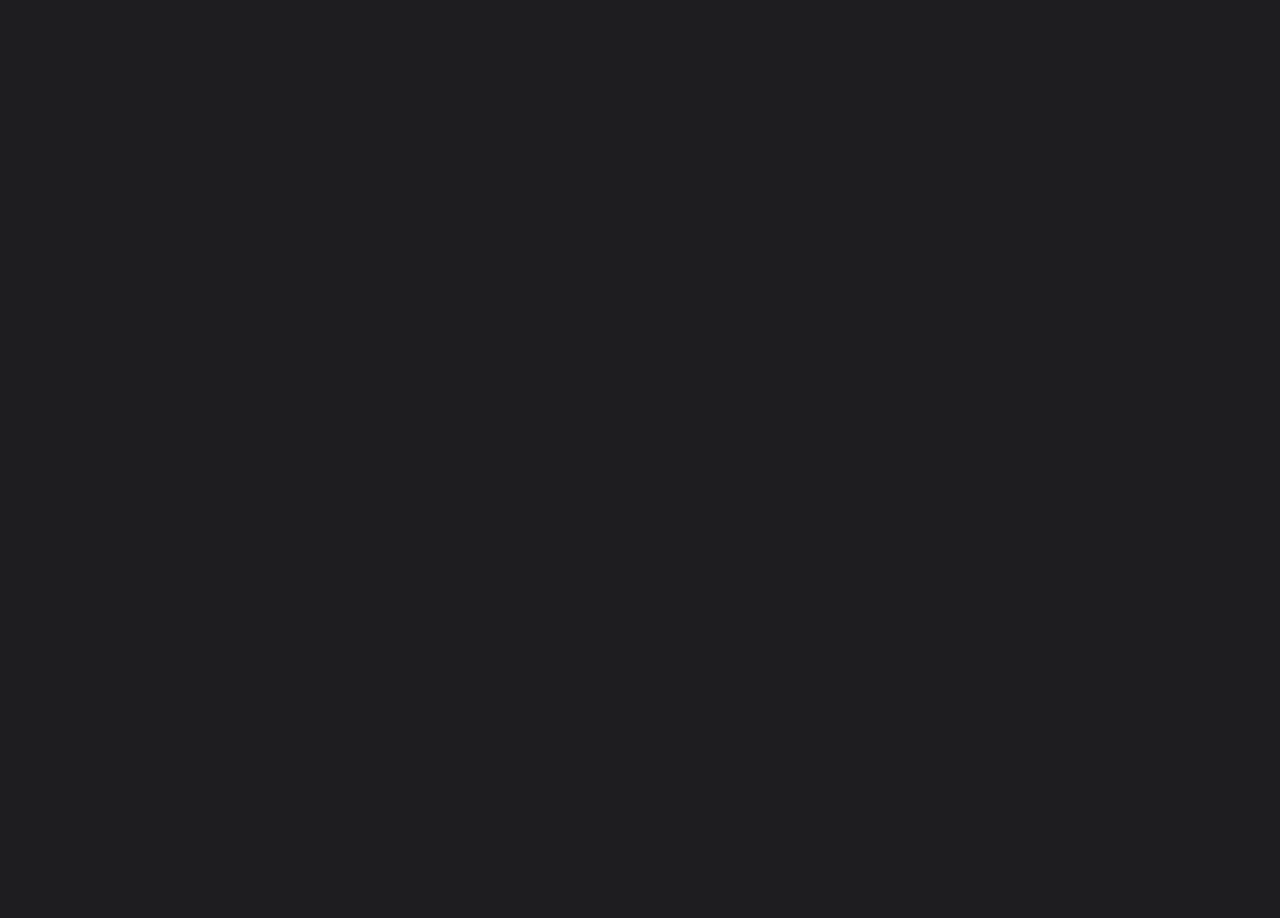
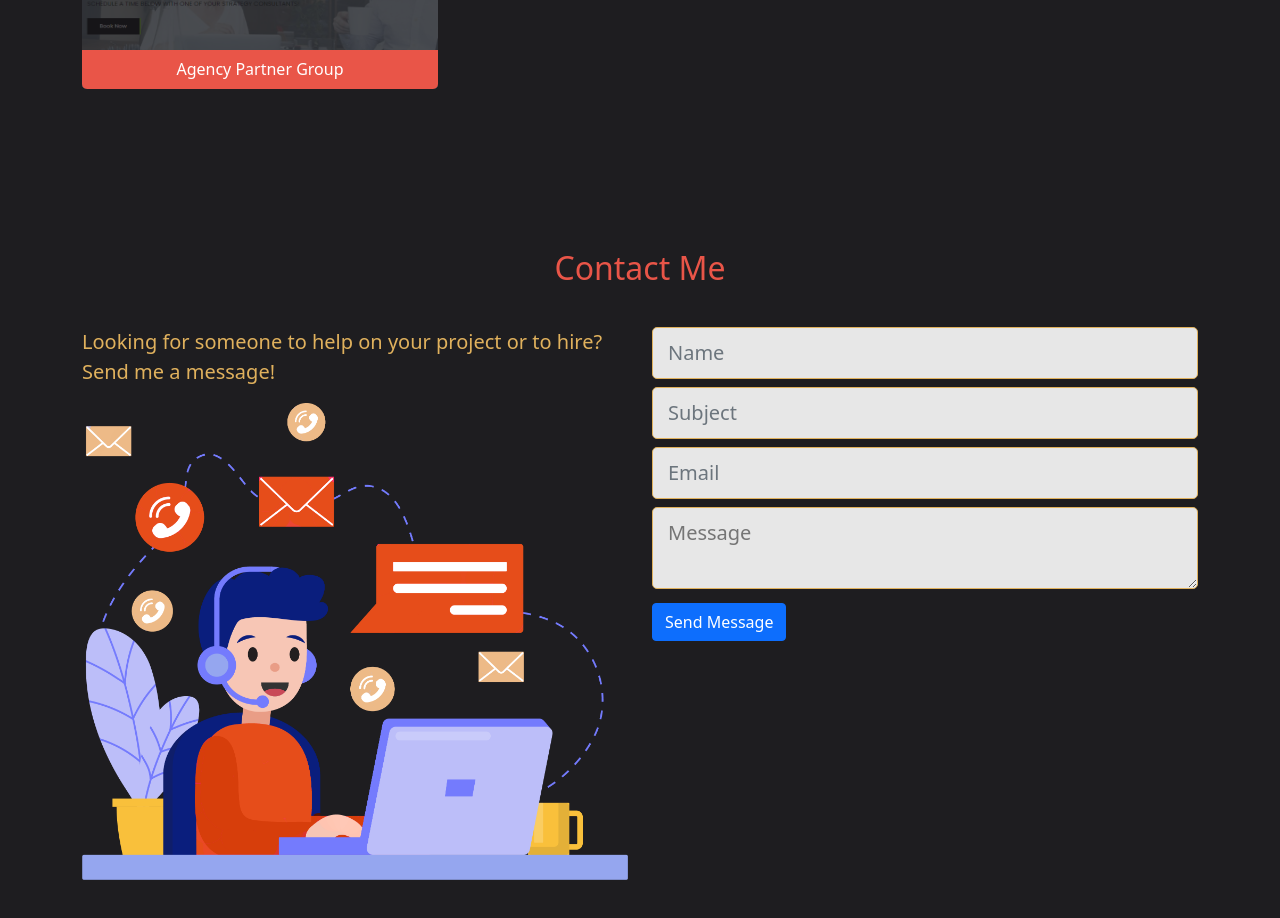
Before and after one commit to ongian/portfolio, a React (Create React App) app: page / in a window 1280 px wide. Shown: the part 1754-2672 px from the top of the page. Before the commit the page ends 1677 px from the top, so only its background shows below. Built offline with nearby package versions, Linux system fonts and the light colour scheme.

Commit message:
create contact form layout

```diff
--- a/src/App.js
+++ b/src/App.js
@@ -3,7 +3,7 @@ import Masthead from './layout/masthead/masthead';
 import Header from './layout/header/header';
 import Skills from './layout/skills/Skills';
 import Projects from './layout/projects/Projects';
-
+import Contact from './layout/contact/Contact';
 function App() {
   return (
     <div className="App">
@@ -11,6 +11,7 @@ function App() {
       <Masthead />
       <Skills />
       <Projects />
+      <Contact />
     </div>
   );
 }
--- a/src/index.css
+++ b/src/index.css
@@ -115,15 +115,24 @@ body .masthead .contact a .fa-envelope {
   color: #E0B15D;
 }
 
-body #skills, body #projects {
+body section {
   padding: 4rem 0;
 }
 
-body #skills h2, body #projects h2 {
+body section h2 {
   color: #e95548;
 }
 
-body #skills .col, body #projects .col {
+body section#contact form input, body section#contact form textarea {
+  border: 1px solid #E0B15D;
+  padding: 10px 15px;
+  background: #e7e7e7;
+  border-radius: 5px;
+  width: 100%;
+  font-size: 1.25rem;
+}
+
+body section .col {
   text-align: center;
   margin: 2rem 1rem;
   color: #E0B15D;
@@ -131,52 +140,52 @@ body #skills .col, body #projects .col {
   transition: all .25s ease;
 }
 
-body #skills .col svg, body #projects .col svg {
+body section .col svg {
   font-size: 3rem;
 }
 
-body #skills .col small, body #projects .col small {
+body section .col small {
   display: block;
   margin: 1em;
 }
 
-body #skills .col.html:hover, body #projects .col.html:hover {
+body section .col.html:hover {
   color: #dd4b25;
   -webkit-transition: color 1.5s ease;
   transition: color 1.5s ease;
 }
 
-body #skills .col.css:hover, body #projects .col.css:hover {
+body section .col.css:hover {
   color: #254bdd;
   -webkit-transition: color 1.5s ease;
   transition: color 1.5s ease;
 }
 
-body #skills .col.bootstrap:hover, body #projects .col.bootstrap:hover {
+body section .col.bootstrap:hover {
   color: #6d11ee;
   -webkit-transition: color 1.5s ease;
   transition: color 1.5s ease;
 }
 
-body #skills .col.sass:hover, body #projects .col.sass:hover {
+body section .col.sass:hover {
   color: #c76395;
   -webkit-transition: color 1.5s ease;
   transition: color 1.5s ease;
 }
 
-body #skills .col.javascript:hover, body #projects .col.javascript:hover {
+body section .col.javascript:hover {
   color: #efd81d;
   -webkit-transition: color 1.5s ease;
   transition: color 1.5s ease;
 }
 
-body #skills .col.reactjs:hover, body #projects .col.reactjs:hover {
+body section .col.reactjs:hover {
   color: #00c6f7;
   -webkit-transition: color 1.5s ease;
   transition: color 1.5s ease;
 }
 
-body #skills .col.wordpress:hover, body #projects .col.wordpress:hover {
+body section .col.wordpress:hover {
   color: #207195;
   -webkit-transition: color 1.5s ease;
   transition: color 1.5s ease;
--- a/src/index.scss
+++ b/src/index.scss
@@ -93,10 +93,22 @@ body {
             }
         }
     }
-    #skills, #projects {
+    section {
         padding: 4rem 0;
         h2 {
             color: $secondary;
+        }
+        &#contact {
+            form {
+                input, textarea {
+                    border: 1px solid $primary;
+                    padding: 10px 15px;
+                    background: #e7e7e7;
+                    border-radius: 5px;
+                    width: 100%;
+                    font-size: 1.25rem;
+                }
+            }
         }
         .col {
             text-align: center;
--- /dev/null
+++ b/src/layout/contact/Contact.js
@@ -0,0 +1,95 @@
+import React, {useState, useEffect} from 'react';
+import {Row, Container, Col, Form, Button, Image} from 'react-bootstrap';
+
+const Contact = () => {
+    const [formData, setFormData] = useState({
+        name: '',
+        subject: '',
+        email: '',
+        message: ''
+    })
+    const [error, setError] = useState();
+
+    const {name, subject, email, message} = formData;
+    const onChangeHandler = (e) => {
+        setFormData(data => {
+            return {
+                ...data,
+                [e.target.name]: e.target.value
+            }
+        })
+    }
+    const onBlurHandler = (e) => {
+        if(e.target.value.trim() === ''){
+            setError(err => {
+                return {
+                    ...err,
+                    [e.target.name]: 'this field is required!'
+                }
+            })
+        }
+    }
+
+    return (
+        <section id="contact">
+            <Container>
+                <Row>
+                    <Col>
+                        <h2 className="text-center">
+                            Contact Me
+                        </h2>
+                    </Col>
+                </Row>
+                <Row>
+                    <Col md={6} xs={12} className="mb-2">
+                        <p>Looking for someone to help on your project or to hire? Send me a message!</p>
+                        <Image fluid src="./img/contact.png" alt="Contact Me" />
+                    </Col>
+                    <Col md={6} xs={12} className="mb-2">
+                        <Form>
+                            <Form.Group className="mb-2">
+                                <Form.Control type="text"
+                                    name="name"
+                                    placeholder="Name"
+                                    onChange={onChangeHandler}
+                                    value={name}
+                                    onBlur={onBlurHandler}/>
+                                    {error && error.name && <small className="danger">{error.name}</small>}
+                            </Form.Group>
+                            <Form.Group className="mb-2">
+                                <Form.Control type="text"
+                                    name="subject"
+                                    placeholder="Subject"
+                                    onChange={onChangeHandler}
+                                    value={subject}
+                                    onBlur={onBlurHandler}/>
+                            </Form.Group>
+                            <Form.Group className="mb-2">
+                                <Form.Control type="email"
+                                    name="email"
+                                    placeholder="Email"
+                                    onChange={onChangeHandler}
+                                    value={email}
+                                    onBlur={onBlurHandler}/>
+                            </Form.Group>
+                            <Form.Group className="mb-2">
+                                <textarea
+                                    name="message"
+                                    placeholder="Message"
+                                    onChange={onChangeHandler}
+                                    value={message}>
+
+                                </textarea>
+                            </Form.Group>
+                            <Form.Group>
+                                <Button type="submit">Send Message</Button>
+                            </Form.Group>
+                        </Form>
+                    </Col>
+                </Row>
+            </Container>
+        </section>
+    );
+}
+
+export default Contact;
--- a/src/layout/header/header.js
+++ b/src/layout/header/header.js
@@ -43,6 +43,7 @@ const Header = () => {
                     <Nav className="justify-content-end flex-grow-1 pe-3">
                         <Nav.Link href="/#skills" onClick={closeOnLinkClick}>Skills</Nav.Link>
                         <Nav.Link href="/#projects" onClick={closeOnLinkClick}>Projects</Nav.Link>
+                        <Nav.Link href="/#contact" onClick={closeOnLinkClick}>Contact</Nav.Link>
                     </Nav>
                 </Offcanvas.Body>
             </Navbar.Offcanvas>
```
Also changed, not shown: public/img/contact.png (added), 1 other file (tests, documents, lock files or other folders).
